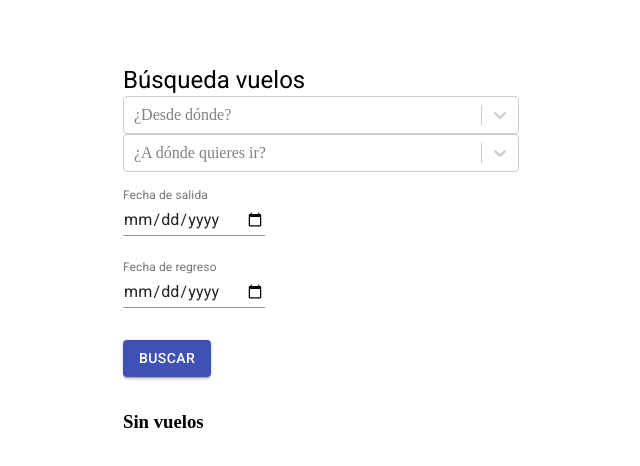
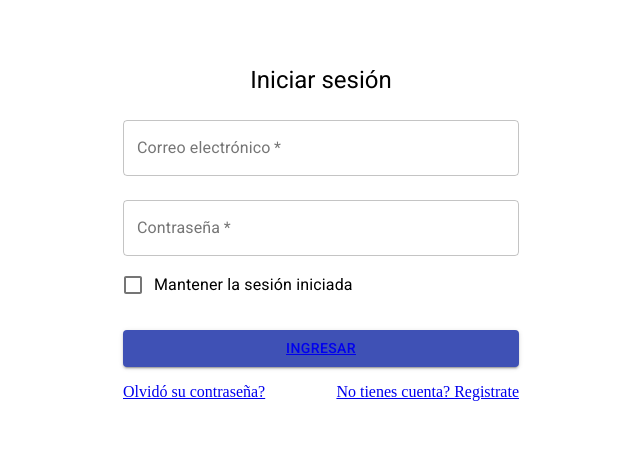
Before and after one commit to Zoeforero/FlyAgain2, a React app: page / in a window 1280 px wide. Shown: the top 466 px of the page, without its empty margins (319-959 px from the left). Built offline with nearby package versions, Linux system fonts and the light colour scheme.

Commit message:
Cambio del Login

```diff
--- a/src/containers/Login.jsx
+++ b/src/containers/Login.jsx
@@ -73,7 +73,10 @@
             onClick={refrescar}
             className={classes.submit}
           >
+          <Link to='/home'
+          >
             Ingresar
+          </Link>
           </Button>
           <Grid container>
             <Grid item xs>
--- a/src/containers/Register.jsx
+++ b/src/containers/Register.jsx
@@ -106,7 +106,7 @@
           </Button>
           <Grid container justify='flex-end'>
             <Grid item>
-              <Link to='/login' variant='body2'>
+              <Link to='/' variant='body2'>
                 Ya tienes cuenta? Ingresa aquí
               </Link>
             </Grid>
--- a/src/routes/App.js
+++ b/src/routes/App.js
@@ -8,8 +8,8 @@
 const App = () => (
   <BrowserRouter>
     <Switch>
-      <Route exact path='/' component={Home} />
-      <Route exact path='/login' component={Login} />
+      <Route exact path='/home' component={Home} />
+      <Route exact path='/' component={Login} />
       <Route exact path='/register' component={Register} />
       <Route component={NotFound} />
     </Switch>
```
